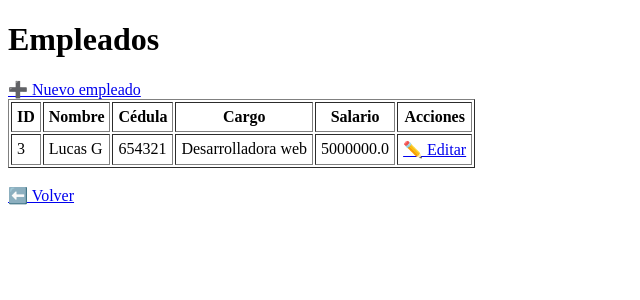
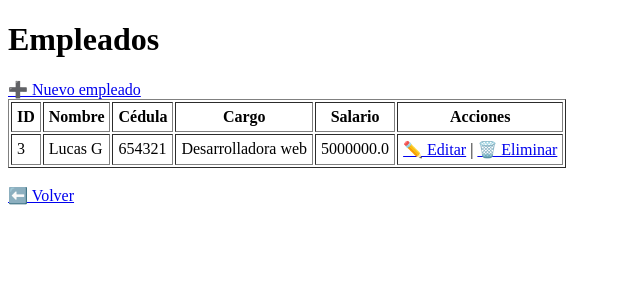
Before and after one commit to RocioPenhaG/IngenieriaSoftware2, a Flask app: page /admin/empleados in a window 1280 px wide. Shown: the top 300 px of the page, without its empty margins (0-640 px from the left). Run offline with Flask 3, Linux system fonts and the light colour scheme; a user stored in the database is signed in; data comes from the database, SQL or seed files in the repository; both versions use the stored data as it was after the commit.

Commit message:
Eliminar empleados

```diff
--- a/app.py
+++ b/app.py
@@ -144,6 +144,16 @@ def editar_empleado(id):
     conn.close()
     return render_template('admin_empleados_form.html', empleado=empleado)
 
+@app.route('/admin/empleados/eliminar/<int:id>')
+@login_required
+@role_required('admin')
+def eliminar_empleado(id):
+    conn = get_db_connection()
+    conn.execute("DELETE FROM empleados WHERE id = ?", (id,))
+    conn.commit()
+    conn.close()
+    return redirect(url_for('listar_empleados'))
+
 # -----------------------
 # Otros roles
 # -----------------------
--- a/templates/admin_empleados.html
+++ b/templates/admin_empleados.html
@@ -23,7 +23,9 @@
             <td>{{ e['cargo'] }}</td>
             <td>{{ e['salario_base'] }}</td>
             <td>
-                <a href="{{ url_for('editar_empleado', id=e['id']) }}">✏️ Editar</a>
+                <a href="{{ url_for('editar_empleado', id=e['id']) }}">✏️ Editar</a> |
+                <a href="{{ url_for('eliminar_empleado', id=e['id']) }}"
+                   onclick="return confirm('¿Seguro que deseas eliminar este empleado?');">🗑️ Eliminar</a>
             </td>
         </tr>
         {% endfor %}
```
Also changed, not shown: nomina.db (added), usuarios.db.
